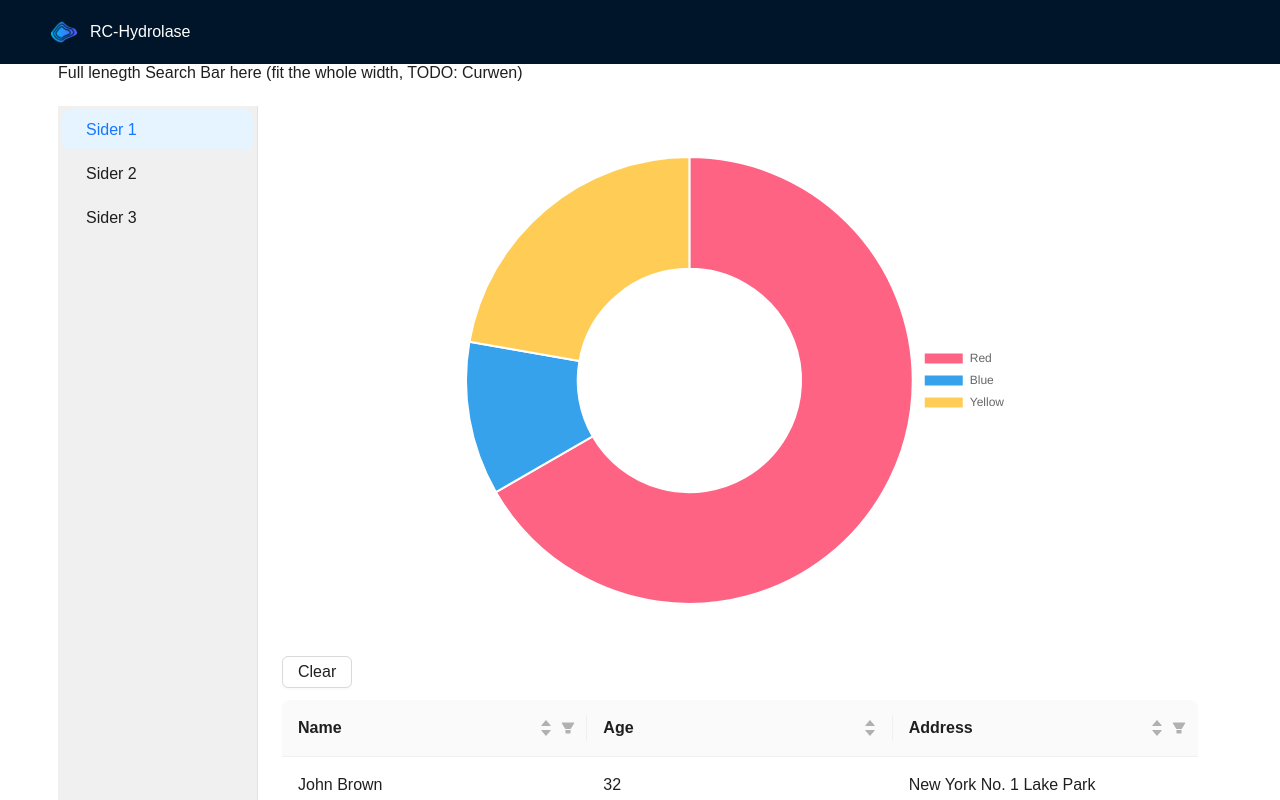
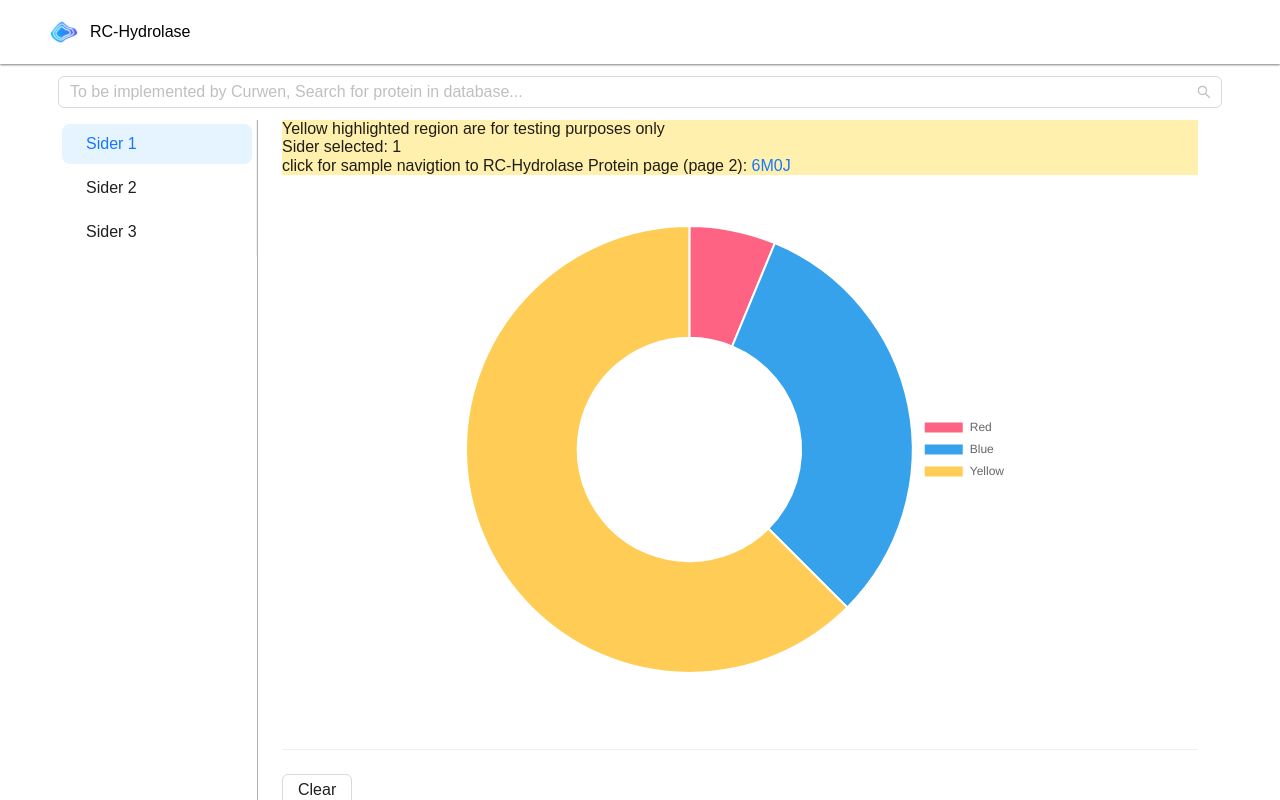
Before and after one commit to ChowdhuryRatul/RC-hydrolase, a React (Vite) app: page / in a window 1280 px wide. Shown: the top 800 px of the page. Built offline with nearby package versions, Linux system fonts and the light colour scheme.

Commit message:
fix chart destroy issue, change color scheme, add placeholder searchbar

```diff
--- a/package.json
+++ b/package.json
@@ -10,6 +10,7 @@
     "preview": "vite preview"
   },
   "dependencies": {
+    "@ant-design/icons": "^5.5.1",
     "@ant-design/plots": "^2.3.2",
     "3dmol": "^2.4.0",
     "antd": "^5.21.4",
--- a/src/components/layout/ContentSiderLayout.jsx
+++ b/src/components/layout/ContentSiderLayout.jsx
@@ -12,19 +12,20 @@ const ContentSiderLayout = ({
   return (
     <Layout
       style={{
-        padding: "24px 0",
-        minHeight: "100%",
+        // position: "relative",
+        // minHeight: "100%",
       }}
     >
       {items && (
-        <Sider width={200}>
+        <Sider width={200}
+        style={{
+          borderRight: "1px solid rgb(0,0,0,0.3)"
+        }}
+        >
           <Menu
             mode="inline"
             defaultSelectedKeys={[defaultSelectedKeys]}
             // defaultOpenKeys={["sub1"]} // <-- this is for menu with dropdown
-            style={{
-              height: "100%",
-            }}
             items={items}
             onClick={onClick}
           />
--- a/src/components/layout/RootLayout.jsx
+++ b/src/components/layout/RootLayout.jsx
@@ -22,11 +22,12 @@ const RootLayout = () => {
           display: "flex",
           alignItems: "center",
           padding: "0px 48px",
+          boxShadow: " 0px 1px 2px rgb(0,0,0,0.5)",
         }}
       >
         <Link to={"/"}>
           <Flex
-            style={{ color: "white" }}
+            style={{ color: "black" }}
             gap={10}
             justify="center"
             align="center"
@@ -45,7 +46,7 @@ const RootLayout = () => {
       >
         <div
           style={{
-            padding: "0px 48px",
+            padding: "12px 48px",
             maxWidth: "1260px",
             flex: 1,
           }}
@@ -56,7 +57,6 @@ const RootLayout = () => {
       <Footer
         style={{
           textAlign: "center",
-          // backgroundColor: "#f0f0f0",
         }}
       >
         {/* <Divider /> */}
--- a/src/components/plots/PieChart.jsx
+++ b/src/components/plots/PieChart.jsx
@@ -1,27 +1,18 @@
-import React, { useEffect, useState } from "react";
+import React, { useEffect, useRef } from "react";
 
 // chart js package
 import Chart from "chart.js/auto";
 
 const PieChart = ({ data }) => {
-  const [chart, setChart] = useState();
+  const canvasRef = useRef();
 
   useEffect(() => {
-    if (chart) chart.destroy();
-
+    const buildChart = async () => {
       try {
-      generateChart();
-    } catch (error) {
-      console.error(error);
-    }
-  }, []);
-
-  const generateChart = () => {
-    if (chart) chart.destroy();
-
-    const canvas = document.getElementById("acquisitions");
-
-    const defaultData = {
+        // below uses default data if data is not given
+        const chartData = data
+          ? data
+          : {
               labels: ["Red", "Blue", "Yellow"],
               datasets: [
                 {
@@ -36,7 +27,33 @@ const PieChart = ({ data }) => {
                 },
               ],
             };
+        generateChart(chartData);
+        // await setChart(newChart);
+      } catch (error) {
+        console.error(error);
+      }
+    };
+    buildChart();
 
+    return () => {
+      if (canvasRef.current) {
+        const canvas = canvasRef.current;
+        let prevChart = Chart.getChart(canvas);
+        if (prevChart) prevChart.destroy();
+      }
+    };
+  }, [data]);
+
+  const generateChart = (chartData) => {
+    if (!canvasRef.current) return;
+
+    const canvas = canvasRef.current;
+
+    // destroy previous chart information
+    let prevChart = Chart.getChart(canvas);
+    if (prevChart) prevChart.destroy();
+
+    // below set up piechart options and plugins
     const options = {
       plugins: {
         legend: {
@@ -49,15 +66,15 @@ const PieChart = ({ data }) => {
 
     const config = {
       type: "doughnut",
-      data: data ? data : defaultData,
+      data: chartData,
       options: options,
       plugins: plugins,
     };
 
-    setChart(new Chart(canvas, config));
+    new Chart(canvas, config);
   };
 
-  return <canvas id="acquisitions"></canvas>;
+  return <canvas ref={canvasRef}></canvas>;
 };
 
 export default PieChart;
--- a/src/components/plots/TablePlot.jsx
+++ b/src/components/plots/TablePlot.jsx
@@ -28,7 +28,7 @@ const defaultData = [
   },
 ];
 
-const TablePlot = ({ data, onChange }) => {
+const TablePlot = ({ data }) => {
   const [filteredInfo, setFilteredInfo] = useState({});
   const [sortedInfo, setSortedInfo] = useState({});
 
--- a/src/global.css
+++ b/src/global.css
@@ -1,3 +1,3 @@
 * {
-  font-family: Arial, Helvetica, sans-serif;
+  font-family: Arial, Helvetica, sans-serif !important;
 }
--- a/src/main.jsx
+++ b/src/main.jsx
@@ -30,10 +30,13 @@ ReactDOM.createRoot(document.getElementById("root")).render(
           components: {
             Layout: {
               colorBgLayout: "white",
+              siderBg: "white",
+              headerBg: "white",
+              footerBg: "#fafafa"
             },
             Menu: {
-            colorItemBg: '#f0f0f0', // colorBgBase -3% lightness
-            colorSubItemBg: '#121A21' // colorBgBase -6% lightness
+            //   itemBg: '#fafafa', // colorBgBase -3% lightness
+            // subItemBg: '#121A21' // colorBgBase -6% lightness
             },
           },
         }}
--- a/src/pages/database-main/DatabaseContent.jsx
+++ b/src/pages/database-main/DatabaseContent.jsx
@@ -1,10 +1,12 @@
 import React, { useState } from "react";
 
-import { Divider, Flex } from "antd";
+import { Divider, Flex, Input, Select } from "antd";
 import { Link } from "react-router-dom";
 import ContentSiderLayout from "../../components/layout/ContentSiderLayout";
 import PieChart from "../../components/plots/PieChart";
 import TablePlot from "../../components/plots/TablePlot";
+
+import { SearchOutlined } from "@ant-design/icons";
 
 // items are placeholder
 const sideMenuItems = ["1", "2", "3"];
@@ -14,6 +16,54 @@ const samplePdbId = {
   2: "8FNS",
   3: "7K3G",
 };
+
+const sampleData = [
+  {
+    labels: ["Red", "Blue", "Yellow"],
+    datasets: [
+      {
+        label: "My First Dataset",
+        data: [300, 50, 100],
+        backgroundColor: [
+          "rgb(255, 99, 132)",
+          "rgb(54, 162, 235)",
+          "rgb(255, 205, 86)",
+        ],
+        hoverOffset: 4,
+      },
+    ],
+  },
+  {
+    labels: ["Red", "Blue", "Yellow"],
+    datasets: [
+      {
+        label: "My First Dataset",
+        data: [10, 50, 100],
+        backgroundColor: [
+          "rgb(255, 99, 132)",
+          "rgb(54, 162, 235)",
+          "rgb(255, 205, 86)",
+        ],
+        hoverOffset: 4,
+      },
+    ],
+  },
+  {
+    labels: ["Red", "Blue", "Yellow"],
+    datasets: [
+      {
+        label: "My First Dataset",
+        data: [300, 500, 10],
+        backgroundColor: [
+          "rgb(255, 99, 132)",
+          "rgb(54, 162, 235)",
+          "rgb(255, 205, 86)",
+        ],
+        hoverOffset: 4,
+      },
+    ],
+  },
+];
 
 const sideMenu = sideMenuItems.map((key) => ({
   key,
@@ -25,25 +75,23 @@ const DatabaseContent = () => {
 
   return (
     <>
-      <div>
-        Full lenegth Search Bar here (fit the whole width, TODO: Curwen)
-      </div>
+      <Select
+        style={{
+          width: "100%",
+          marginBottom: "12px",
+        }}
+        placeholder={"To be implemented by Curwen, Search for protein in database..."}
+        showSearch
+        suffixIcon={<SearchOutlined />}
+      />
+
       <ContentSiderLayout
         defaultSelectedKeys={selectedKey}
         items={sideMenu}
         onClick={(menuObject) => setSelectedKey(menuObject.key)}
       >
-        <Flex vertical={true} justify="center" align="center">
-          <div style={{ width: "60%", aspectRatio: "1/1" }}>
-            <PieChart />
-          </div>
-          <div style={{ width: "100%" }}>
-            <TablePlot />
-          </div>
-        </Flex>
-        <Divider />
-        <div>
-          Currently under testing for navigation <br />
+        <div style={{ backgroundColor: "#fff0ad" }}>
+          Yellow highlighted region are for testing purposes only <br />
           Sider selected: {selectedKey}
           <div>
             click for sample navigtion to RC-Hydrolase Protein page (page 2):{" "}
@@ -52,6 +100,15 @@ const DatabaseContent = () => {
             </Link>
           </div>
         </div>
+        <Flex vertical={true} justify="center" align="center">
+          <div style={{ width: "60%", aspectRatio: "1/1" }}>
+            <PieChart data={sampleData[selectedKey]} />
+          </div>
+          <Divider />
+          <div style={{ width: "100%" }}>
+            <TablePlot />
+          </div>
+        </Flex>
       </ContentSiderLayout>
     </>
   );
--- a/src/pages/protein/ProteinContent.jsx
+++ b/src/pages/protein/ProteinContent.jsx
@@ -22,7 +22,7 @@ const ProteinContent = () => {
         </div>
       ) : !pdbIdStructure ? (
         <Flex style={{ height: "100%" }} justify="center" align="center">
-          <Empty  description= {"No protein of pdbid found"}/>
+          <Empty  description= {"No protein of pdb id found"}/>
         </Flex>
       ) : (
         <>
```
Also changed, not shown: 1 other file (tests, documents, lock files or other folders). Lines whose indentation alone changed are shown as unchanged.
